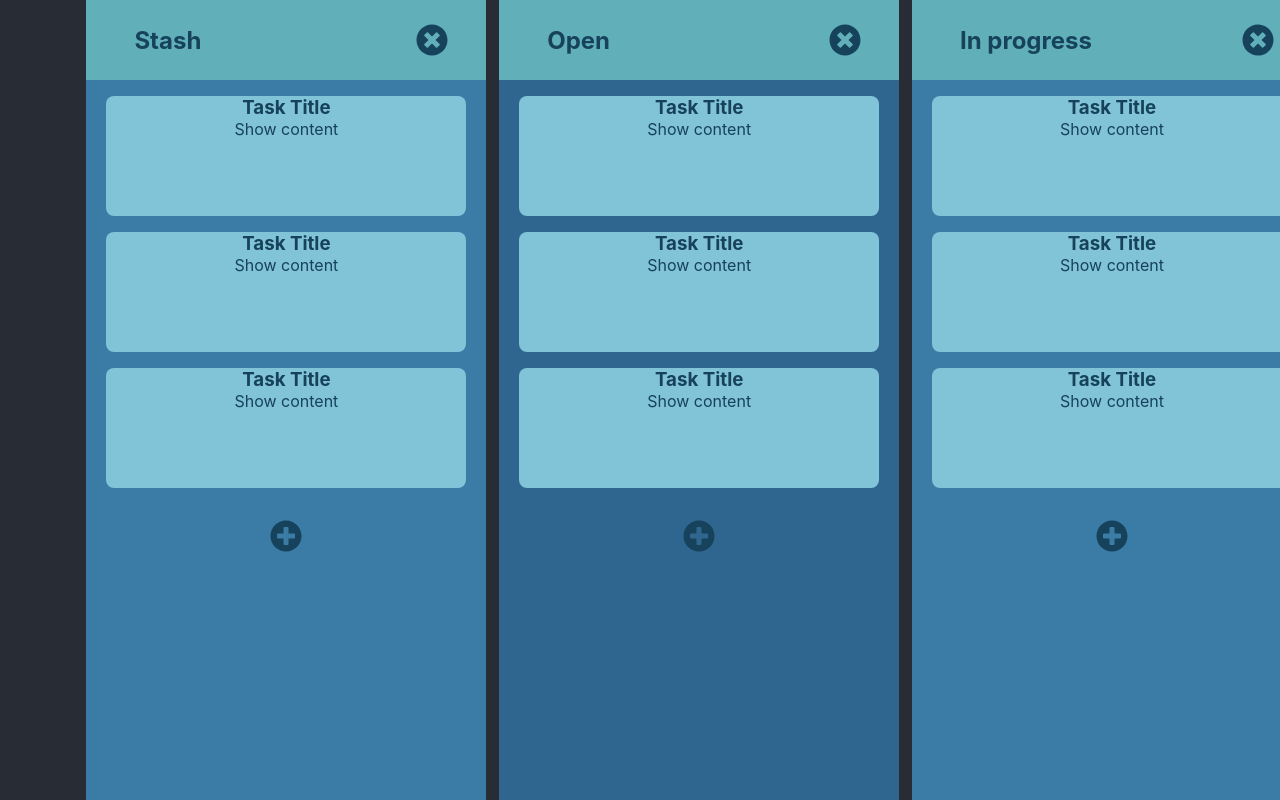
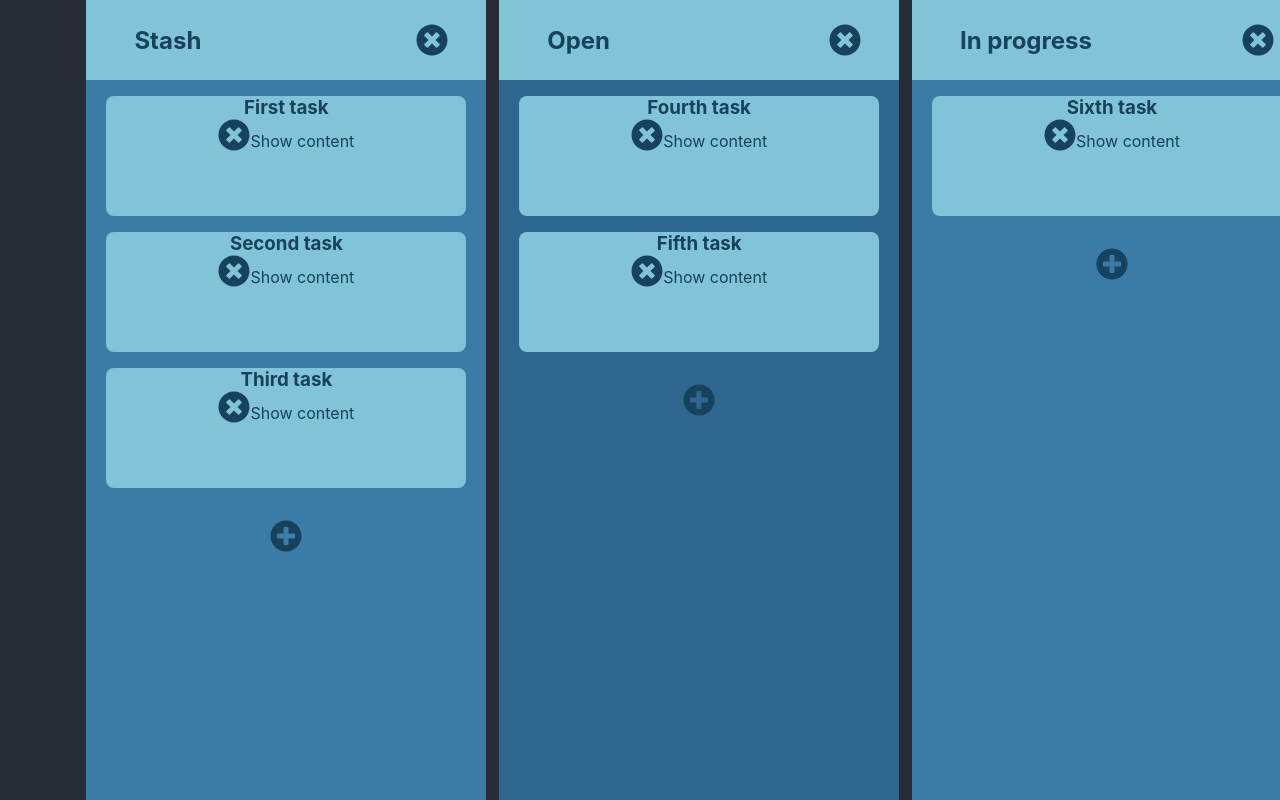
Before and after one commit to mrampazz/kanban-organiser, a React (Create React App) app: page / in a window 1280 px wide. Built offline with nearby package versions, Linux system fonts and the light colour scheme.

Commit message:
Can now add/remove tasks

```diff
--- a/src/components/Column.js
+++ b/src/components/Column.js
@@ -5,17 +5,51 @@ import { FontAwesomeIcon } from '@fortawesome/react-fontawesome'
 import { faTimesCircle, faPlusCircle } from '@fortawesome/free-solid-svg-icons'
 import '../assets/Column.css';
 import '../assets/Std.css';
-import { is } from '@babel/types';
 
 class Column extends React.Component {
     constructor(props) {
         super(props);
         this.state = {
-            showInput: false
+            tasks: [
+               {id: 1, title: "First task"},
+               {id: 1, title: "Second task"},
+               {id: 1, title: "Third task"},
+               {id: 2, title: "Fourth task"},
+               {id: 2, title: "Fifth task"},
+               {id: 3, title: "Sixth task"},
+           ]
         }
     }
 
+    filterArray = taskId => {
+        const objects = this.state.tasks.filter(item => item.id === taskId);
+        return objects;
+    }
+
+    handleCreateTask = () => {
+        const objects = this.state.tasks;
+        objects.push({id: this.props.id, title: "asd"});
+        this.setState({tasks: objects});
+    }
+
+    handleDeleteTask = taskTitle => {
+        const objects = this.state.tasks.filter(item => item.title !== taskTitle);
+        this.setState({tasks: objects});
+    }
+
+
+
+
     render() {
+        const filteredItems = this.filterArray(this.props.id).map(item => (
+            <Task
+                key = {item.id}
+                id = {item.id}
+                title = {item.title}
+                onDelete={this.handleDeleteTask}
+            />
+        ))
+
         let contentClass = ["column-content"];
         if(this.props.id % 2 === 0) {
             contentClass.push('content-bg1');
@@ -24,15 +58,13 @@ class Column extends React.Component {
         }
         return (
             <div className="column text-color">
-                <div className="column-header header-bg">
-                    <h2 className="title">{this.props.txt}</h2>
+                <div className="column-header task-bg">
+                    <h2 className="title" >{this.props.txt}</h2>
                     <FontAwesomeIcon className="button" icon={faTimesCircle} size="2x" onClick={() => this.props.onDelete(this.props.id)} />
                 </div>
                 <div className={contentClass.join(' ')}>
-                    <Task />
-                    <Task />
-                    <Task />
-                    <FontAwesomeIcon className="add-button" icon={faPlusCircle} size="2x"></FontAwesomeIcon>
+                    {filteredItems}
+                    <FontAwesomeIcon className="add-button" icon={faPlusCircle} size="2x" onClick={this.handleCreateTask}></FontAwesomeIcon>
                 </div>
             </div>
         );
--- a/src/components/Task.js
+++ b/src/components/Task.js
@@ -1,4 +1,6 @@
 import React from 'react';
+import { FontAwesomeIcon } from '@fortawesome/react-fontawesome'
+import { faTimesCircle, faPlusCircle } from '@fortawesome/free-solid-svg-icons'
 import '../assets/Task.css';
 import '../assets/Std.css';
 // tutto è ovvio ma nulla è certo
@@ -11,7 +13,8 @@ class Task extends React.Component {
     render() {
         return (
             <div className="task-container task-bg">
-                <h3>Task Title</h3>
+                <h3>{this.props.title}</h3>
+                <FontAwesomeIcon icon={faTimesCircle} size="2x" onClick={() => this.props.onDelete(this.props.title)}/>
                 <a>Show content</a>
             </div>
         );
```
